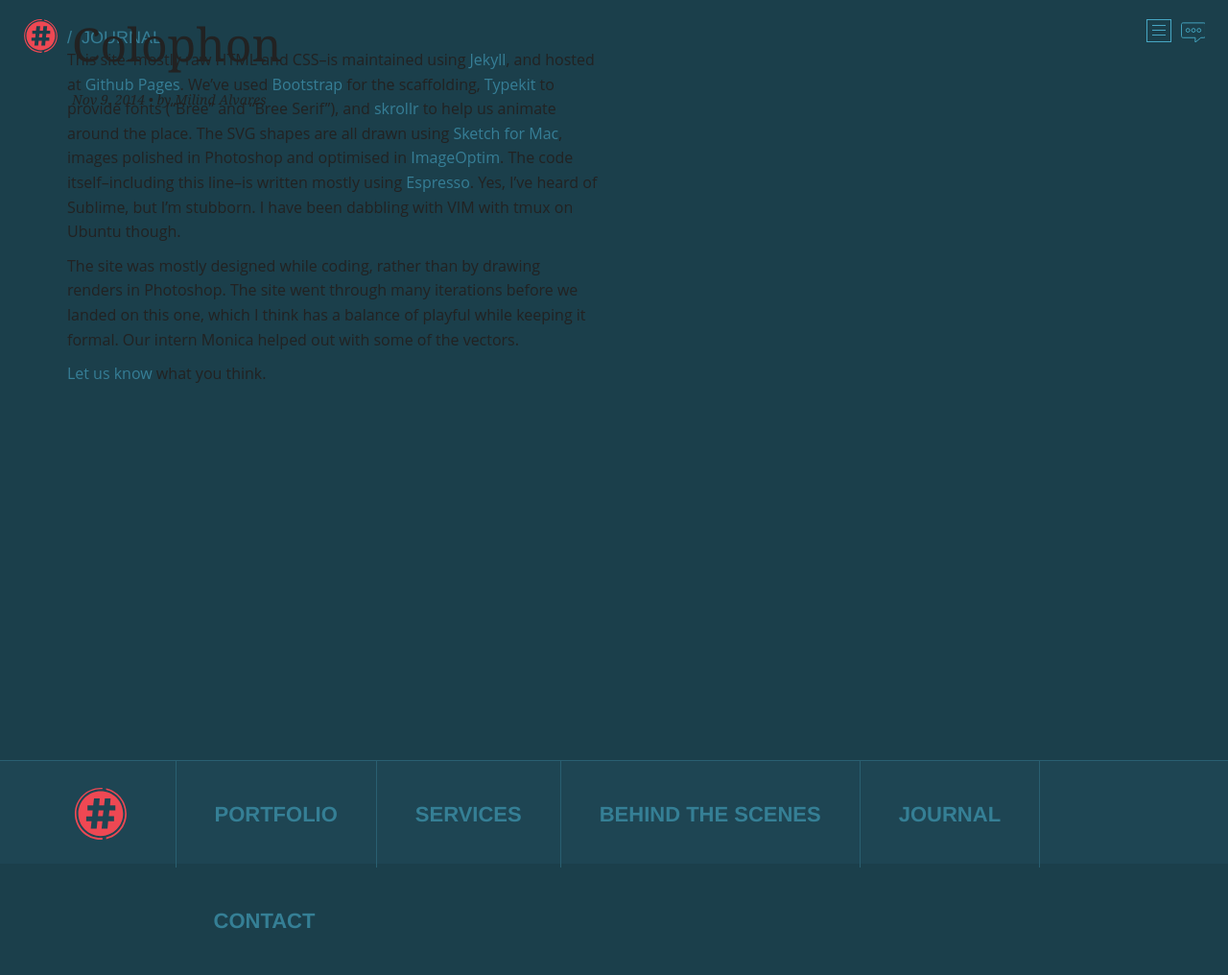
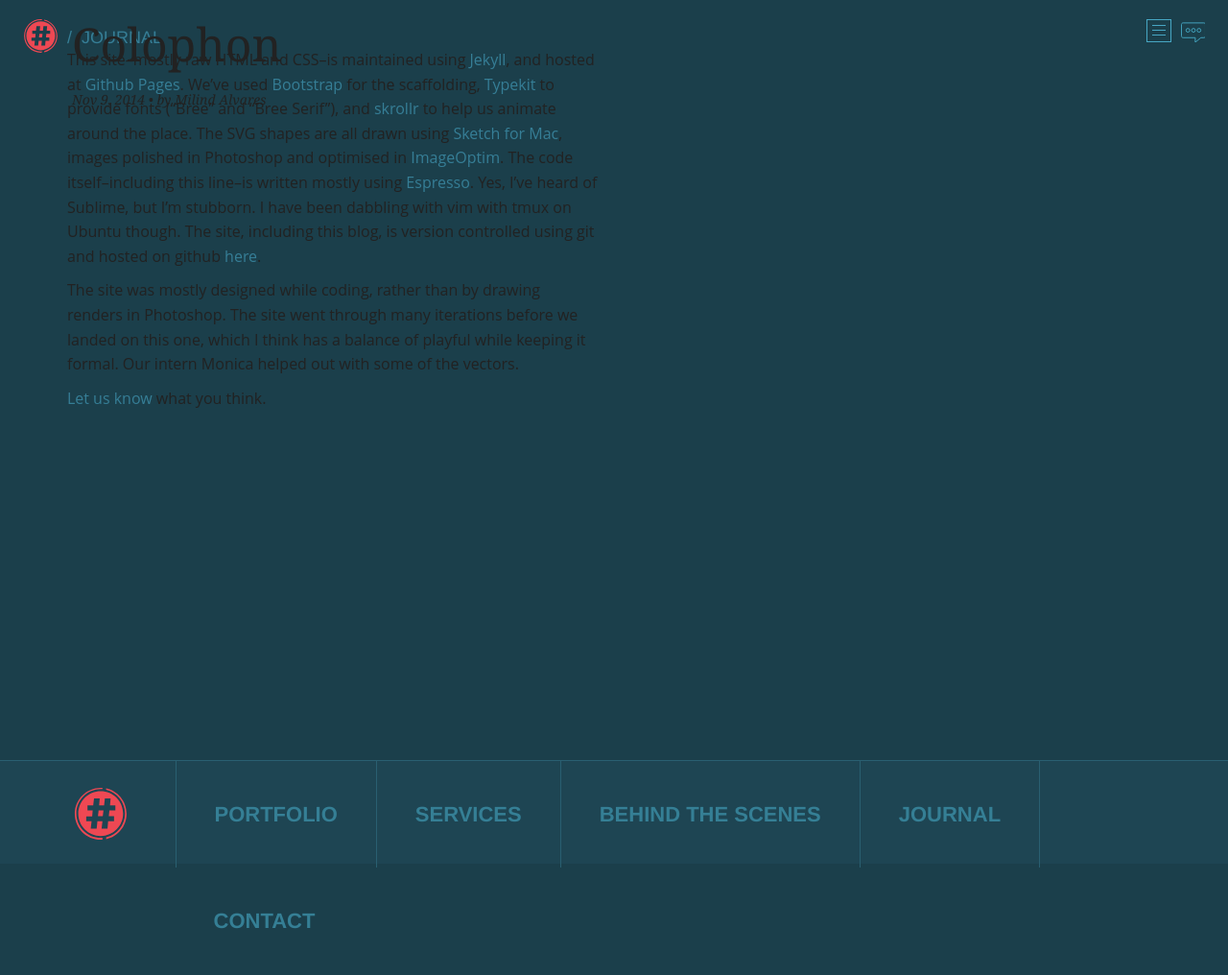
Before and after one commit to HashCookies/hashcookies.github.io, a Jekyll site: the page built from _posts/2014-11-09-colophon.markdown, in a window 1280 px wide. Shown: the whole page at 96% size. Built offline with Jekyll 4.4.1, drawn with Linux system fonts in a browser that asks for light colours; nearby versions of some CDN libraries.

Commit message:
General fixes

```diff
--- a/_posts/2014-11-09-colophon.markdown
+++ b/_posts/2014-11-09-colophon.markdown
@@ -5,7 +5,7 @@
 author: "Milind Alvares"
 ---
 
-This site--mostly raw HTML and CSS--is maintained using [Jekyll](http://jekyllrb.com), and hosted at [Github Pages](http://https://pages.github.com). We've used [Bootstrap](http://http://getbootstrap.com) for the scaffolding, [Typekit](http://https://typekit.com) to provide fonts ("Bree" and "Bree Serif"), and [skrollr](http://prinzhorn.github.io/skrollr/) to help us animate around the place. The SVG shapes are all drawn using [Sketch for Mac](http://bohemiancoding.com/sketch/), images polished in Photoshop and optimised in [ImageOptim](http://https://imageoptim.com). The code itself--including this line--is written mostly using [Espresso](http://macrabbit.com/espresso/). Yes, I've heard of Sublime, but I'm stubborn. I have been dabbling with VIM with tmux on Ubuntu though.
+This site--mostly raw HTML and CSS--is maintained using [Jekyll](http://jekyllrb.com), and hosted at [Github Pages](http://https://pages.github.com). We've used [Bootstrap](http://http://getbootstrap.com) for the scaffolding, [Typekit](http://https://typekit.com) to provide fonts ("Bree" and "Bree Serif"), and [skrollr](http://prinzhorn.github.io/skrollr/) to help us animate around the place. The SVG shapes are all drawn using [Sketch for Mac](http://bohemiancoding.com/sketch/), images polished in Photoshop and optimised in [ImageOptim](http://https://imageoptim.com). The code itself--including this line--is written mostly using [Espresso](http://macrabbit.com/espresso/). Yes, I've heard of Sublime, but I'm stubborn. I have been dabbling with vim with tmux on Ubuntu though. The site, including this blog, is version controlled using git and hosted on github [here](https://github.com/HashCookies/hashcookies.github.io).
 
 The site was mostly designed while coding, rather than by drawing renders in Photoshop. The site went through many iterations before we landed on this one, which I think has a balance of playful while keeping it formal. Our intern Monica helped out with some of the vectors.
 
```
